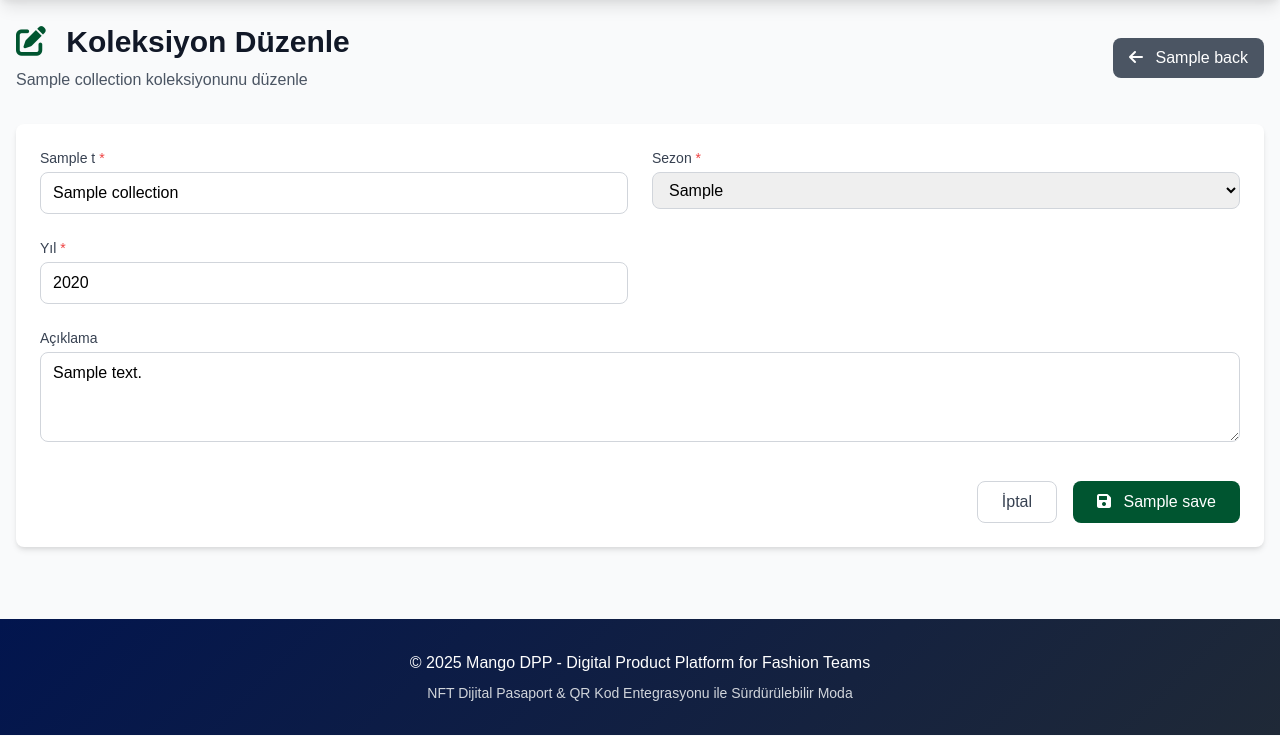
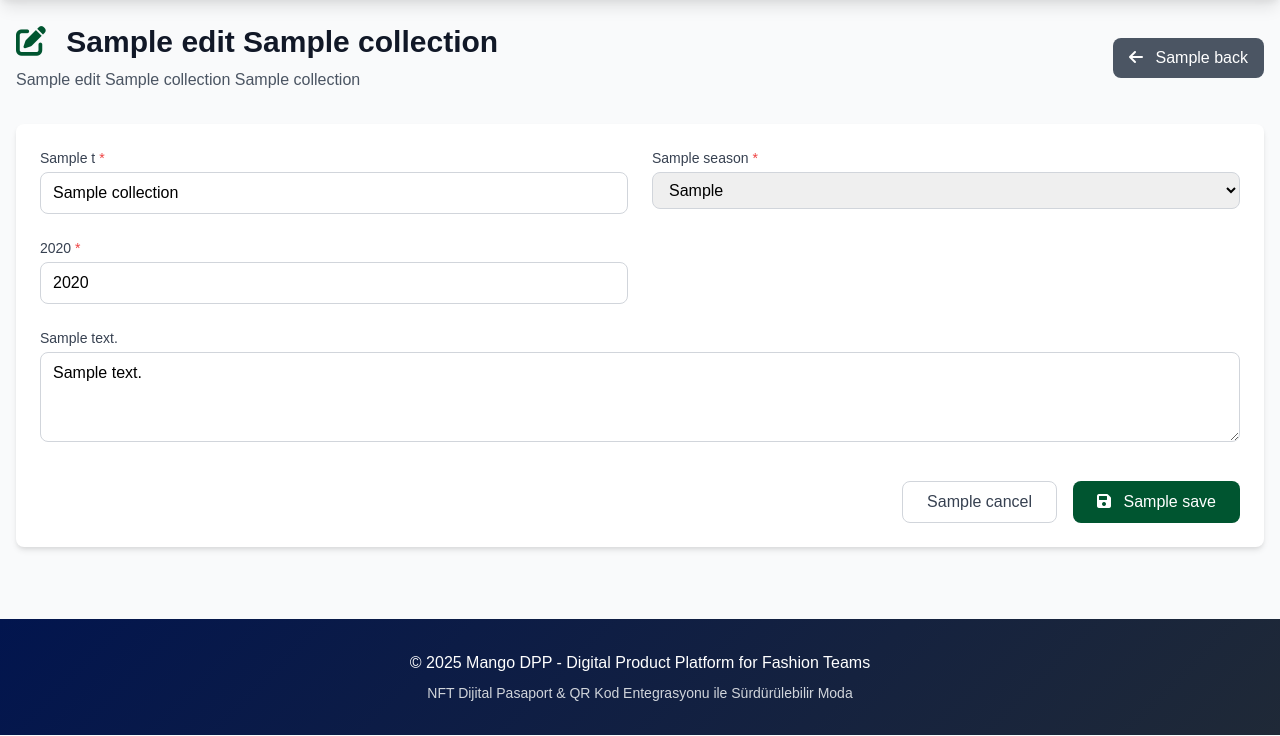
Before and after one commit to cemonat67/mango-dpp-platform, a FastAPI app: template templates/collection_edit.html in a window 1280 px wide. Shown: the part 64-800 px from the top of the page. Run offline with FastAPI, Linux system fonts and the light colour scheme; the template is opened without the code that fills it: most values are stand-ins (such as "Sample title", 1, 10 or a date in 2020).

Commit message:
Fix remaining Turkish text in collection edit form
- Fixed page title and heading translations
- Fixed form labels: Season, Year, Description
- Fixed button texts: Cancel
- Added missing translation keys
- Collection edit page now fully English when EN selected

🤖 Generated with [Memex](https://memex.tech)
Co-Authored-By: Memex <noreply@memex.tech>

```diff
--- a/templates/collection_edit.html
+++ b/templates/collection_edit.html
@@ -1,6 +1,6 @@
 {% extends "base.html" %}
 
-{% block title %}{{ collection.name }} Düzenle - Mango DPP{% endblock %}
+{% block title %}{{ t['edit'] if t else 'Edit' }} {{ collection.name }} - Mango DPP{% endblock %}
 
 {% block content %}
 <div class="mb-6 md:mb-8">
@@ -8,9 +8,9 @@
         <div>
             <h1 class="text-2xl md:text-3xl font-bold text-gray-900 mb-2">
                 <i class="fas fa-edit text-primary mr-2 md:mr-3"></i>
-                Koleksiyon Düzenle
+                {{ t['edit'] if t else 'Edit' }} {{ t['collection'] if t else 'Collection' }}
             </h1>
-            <p class="text-sm md:text-base text-gray-600">{{ collection.name }} koleksiyonunu düzenle</p>
+            <p class="text-sm md:text-base text-gray-600">{{ t['edit'] if t else 'Edit' }} {{ collection.name }} {{ t['collection'] if t else 'collection' }}</p>
         </div>
         <a href="/collections/{{ collection.id }}" class="bg-gray-600 text-white px-4 py-2 rounded-lg hover:bg-gray-700 transition-colors self-start md:self-auto">
             <i class="fas fa-arrow-left mr-2"></i>
@@ -33,7 +33,7 @@
 
             <div>
                 <label for="season" class="block text-sm font-medium text-gray-700 mb-1">
-                    Sezon <span class="text-red-500">*</span>
+                    {{ t['season'] if t else "Season" }} <span class="text-red-500">*</span>
                 </label>
                 <select id="season" name="season" required
                         class="w-full px-3 py-2 border border-gray-300 rounded-lg focus:ring-2 focus:ring-primary focus:border-transparent">
@@ -47,7 +47,7 @@
 
             <div>
                 <label for="year" class="block text-sm font-medium text-gray-700 mb-1">
-                    Yıl <span class="text-red-500">*</span>
+                    {{ t['year'] if t else "Year" }} <span class="text-red-500">*</span>
                 </label>
                 <input type="number" id="year" name="year" value="{{ collection.year }}" min="2020" max="2030" required
                        class="w-full px-3 py-2 border border-gray-300 rounded-lg focus:ring-2 focus:ring-primary focus:border-transparent">
@@ -55,7 +55,7 @@
 
             <div class="md:col-span-2">
                 <label for="description" class="block text-sm font-medium text-gray-700 mb-1">
-                    Açıklama
+                    {{ t['description'] if t else "Description" }}
                 </label>
                 <textarea id="description" name="description" rows="3"
                           class="w-full px-3 py-2 border border-gray-300 rounded-lg focus:ring-2 focus:ring-primary focus:border-transparent"
@@ -66,7 +66,7 @@
         <div class="flex justify-end space-x-4 mt-8">
             <a href="/collections/{{ collection.id }}"
                class="px-6 py-2 border border-gray-300 text-gray-700 rounded-lg hover:bg-gray-50 transition-colors">
-                İptal
+                {{ t['cancel'] if t else "Cancel" }}
             </a>
             <button type="submit"
                     class="px-6 py-2 bg-primary text-white rounded-lg hover:bg-primary-dark transition-colors">
--- a/translations.py
+++ b/translations.py
@@ -54,6 +54,9 @@ translations = {
         "start_creating_style": "İlk stilinizi oluşturmak için başlayın.",
         "no_collections_yet_empty": "Henüz koleksiyon yok",
         "start_creating_collection": "İlk koleksiyonunuzu oluşturmak için başlayın.",
+        "year": "Yıl",
+        "season": "Sezon",
+        "collection": "koleksiyon",
 
         # Collections
         "collections_title": "Koleksiyonlar",
@@ -331,6 +334,9 @@ translations = {
         "start_creating_style": "Start by creating your first style.",
         "no_collections_yet_empty": "No collections yet",
         "start_creating_collection": "Start by creating your first collection.",
+        "year": "Year",
+        "season": "Season",
+        "collection": "collection",
 
         # Collections
         "collections_title": "Collections",
```
Also changed, not shown: mango_dpp.db.
